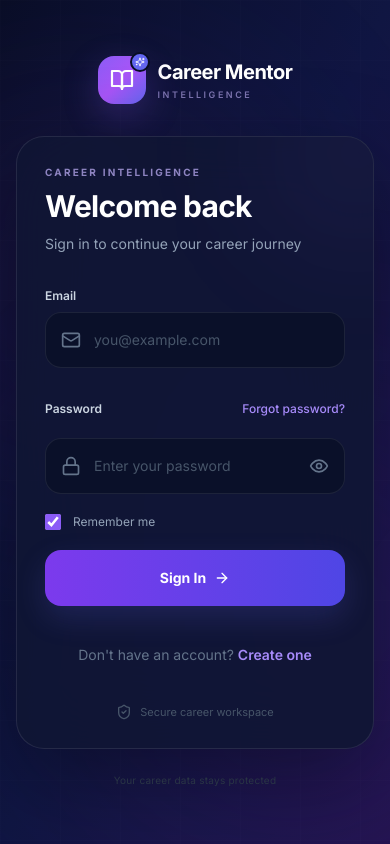
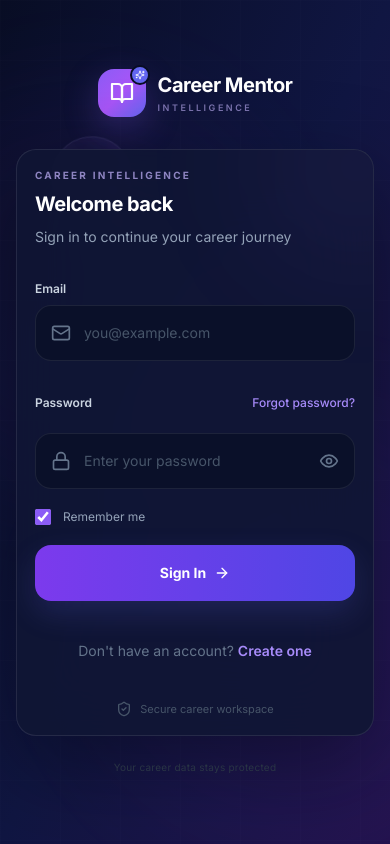
Before and after one commit to HakkimHakkim/ai-career-mentor, a React (Vite) app: page /login in a window 390 px wide. Built offline with nearby package versions, Linux system fonts and the light colour scheme.

Commit message:
Improve mobile responsiveness

```diff
--- a/src/index.css
+++ b/src/index.css
@@ -359,3 +359,226 @@ select {
     font-size: 14px;
   }
 }
+/* =========================================================
+   MOBILE OPTIMIZATION
+   Dashboard + all pages
+========================================================= */
+
+@media (max-width: 768px) {
+
+  /* Prevent horizontal scrolling */
+  html,
+  body,
+  #root {
+    width: 100%;
+    max-width: 100%;
+    overflow-x: hidden;
+  }
+
+  /* Reduce expensive visual effects on mobile */
+  [class*="blur-[140px]"],
+  [class*="blur-[150px]"],
+  [class*="blur-[110px]"],
+  [class*="blur-[100px]"] {
+    filter: blur(50px) !important;
+    opacity: 0.5;
+  }
+
+  /* Main dashboard/page spacing */
+  .min-h-screen {
+    min-height: 100dvh;
+  }
+
+  /* Better touch interaction */
+  button,
+  a {
+    touch-action: manipulation;
+  }
+
+  /* Prevent text from creating overflow */
+  h1,
+  h2,
+  h3,
+  p,
+  span {
+    max-width: 100%;
+    overflow-wrap: break-word;
+  }
+
+  /* Responsive images */
+  img,
+  svg {
+    max-width: 100%;
+  }
+}
+
+
+/* =========================================================
+   SMALL MOBILE
+========================================================= */
+
+@media (max-width: 480px) {
+
+  /* Dashboard outer container */
+  .max-w-\[1600px\] {
+    width: 100%;
+    max-width: 100%;
+    padding-left: 12px !important;
+    padding-right: 12px !important;
+  }
+
+  /* Hero cards */
+  [class*="rounded-\[30px\]"] {
+    border-radius: 20px !important;
+  }
+
+  [class*="rounded-\[28px\]"] {
+    border-radius: 20px !important;
+  }
+
+  [class*="rounded-\[26px\]"] {
+    border-radius: 18px !important;
+  }
+
+  [class*="rounded-\[24px\]"] {
+    border-radius: 18px !important;
+  }
+
+  /* Smaller mobile padding */
+  [class*="p-10"] {
+    padding: 18px !important;
+  }
+
+  [class*="p-8"] {
+    padding: 18px !important;
+  }
+
+  [class*="p-7"] {
+    padding: 18px !important;
+  }
+
+  [class*="p-6"] {
+    padding: 16px !important;
+  }
+
+  /* Hero heading */
+  h1.text-3xl {
+    font-size: 1.65rem !important;
+    line-height: 1.2 !important;
+  }
+
+  h1.text-4xl,
+  h1.text-5xl {
+    font-size: 1.7rem !important;
+    line-height: 1.2 !important;
+  }
+
+  /* Section headings */
+  h2.text-2xl,
+  h2.text-3xl {
+    font-size: 1.25rem !important;
+    line-height: 1.3 !important;
+  }
+
+  h3.text-lg {
+    font-size: 1rem !important;
+  }
+
+  /* Hero status box */
+  .shrink-0 {
+    max-width: 100%;
+  }
+
+  /* Recharts */
+  .recharts-responsive-container {
+    min-width: 0 !important;
+    width: 100% !important;
+  }
+
+  .recharts-wrapper {
+    max-width: 100% !important;
+  }
+
+  /* Smaller chart height */
+  .recharts-surface {
+    max-width: 100%;
+  }
+
+  /* Buttons */
+  button {
+    min-height: 44px;
+  }
+
+  /* Dashboard cards */
+  .group {
+    max-width: 100%;
+  }
+}
+
+
+/* =========================================================
+   VERY SMALL PHONES
+========================================================= */
+
+@media (max-width: 360px) {
+
+  .max-w-\[1600px\] {
+    padding-left: 8px !important;
+    padding-right: 8px !important;
+  }
+
+  h1 {
+    font-size: 1.45rem !important;
+  }
+
+  h2 {
+    font-size: 1.15rem !important;
+  }
+
+  p {
+    font-size: 0.82rem;
+  }
+}
+
+
+/* =========================================================
+   REDUCE MOTION ON MOBILE
+   Helps lower-end phones
+========================================================= */
+
+@media (max-width: 768px) {
+
+  *,
+  *::before,
+  *::after {
+    scroll-behavior: auto !important;
+  }
+
+  .transition-all {
+    transition-property: opacity, transform !important;
+  }
+
+  .hover\:-translate-y-1:hover {
+    transform: none !important;
+  }
+
+  .group:hover {
+    transform: none !important;
+  }
+}
+
+
+/* =========================================================
+   SAFE AREA FOR MOBILE DEVICES
+========================================================= */
+
+@media (max-width: 768px) {
+
+  body {
+    padding-bottom: env(safe-area-inset-bottom);
+  }
+
+  #root {
+    padding-bottom: env(safe-area-inset-bottom);
+  }
+}
```
